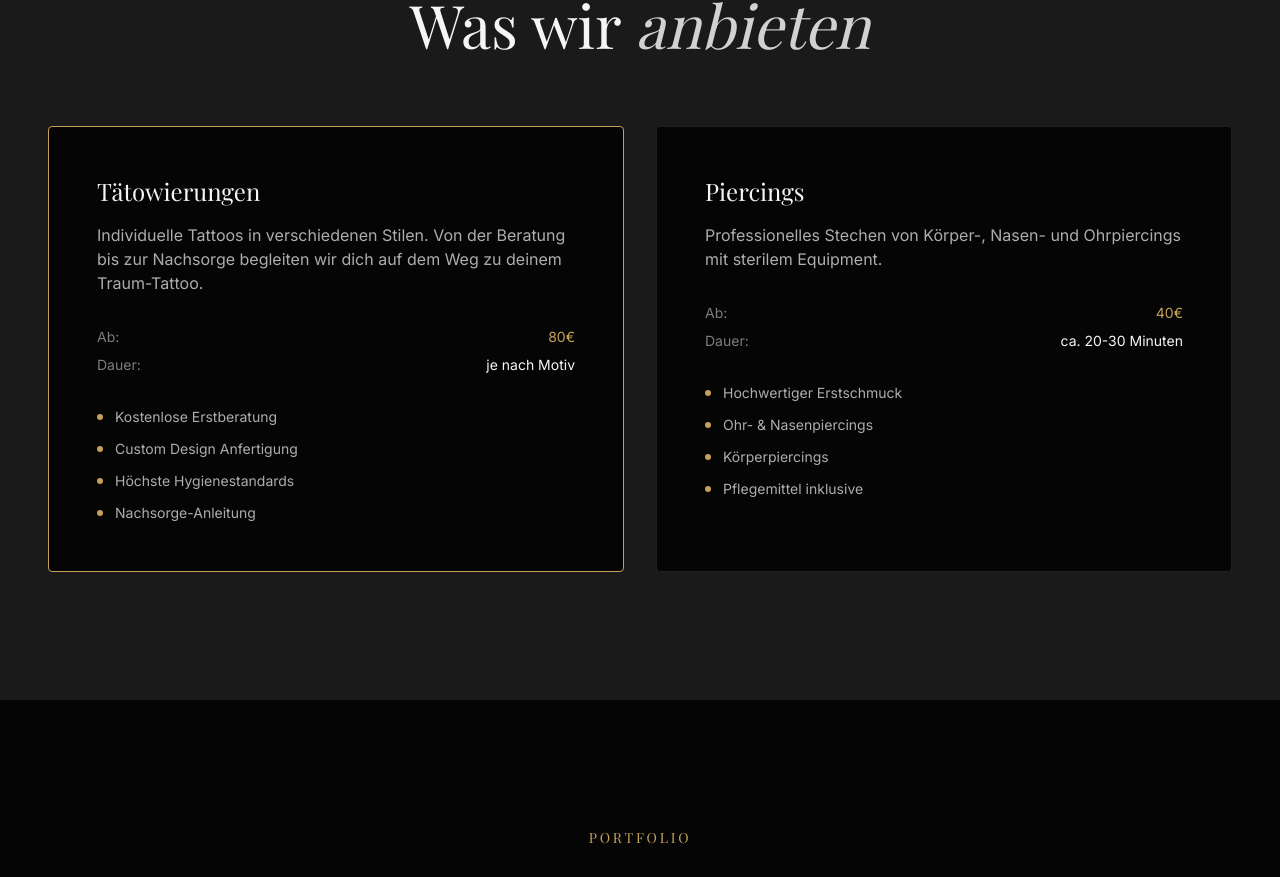
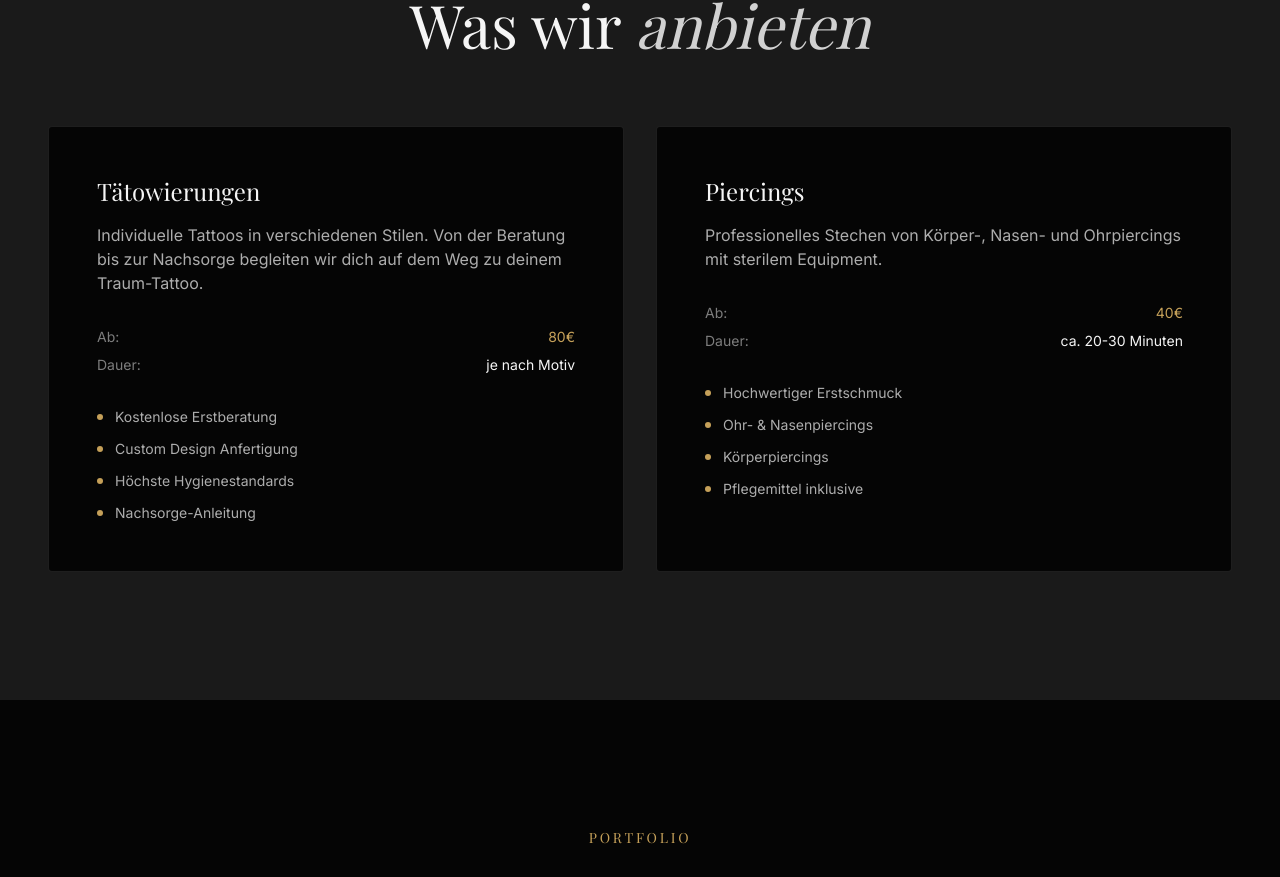
Before and after one commit to moebss/GorillasInk, a React (Vite) app: page / in a window 1280 px wide. Shown: the part 1980-2857 px from the top of the page. Built offline with nearby package versions, Linux system fonts and the light colour scheme; a web font is replaced by a local one.

Commit message:
fix: Remove always-on gold border, add hover effect instead

```diff
--- a/src/components/Services.tsx
+++ b/src/components/Services.tsx
@@ -33,7 +33,7 @@ export default function Services() {
 
         <div className="grid md:grid-cols-2 gap-8">
           {services.map((svc, idx) => (
-            <motion.div key={svc.id} initial={{ opacity: 0, y: 20 }} whileInView={{ opacity: 1, y: 0 }} viewport={{ once: true }} transition={{ delay: idx * 0.2 }} className={`p-8 md:p-12 border ${svc.highlight ? 'border-gold' : 'border-white/10'} bg-darker rounded-sm relative`}>
+            <motion.div key={svc.id} initial={{ opacity: 0, y: 20 }} whileInView={{ opacity: 1, y: 0 }} viewport={{ once: true }} transition={{ delay: idx * 0.2 }} className="p-8 md:p-12 border border-white/10 hover:border-gold bg-darker rounded-sm relative transition-colors duration-300 group">
               <h4 className="text-2xl font-serif text-light mb-4">{svc.name}</h4>
               <p className="text-light/70 mb-8">{svc.description}</p>
 
```
